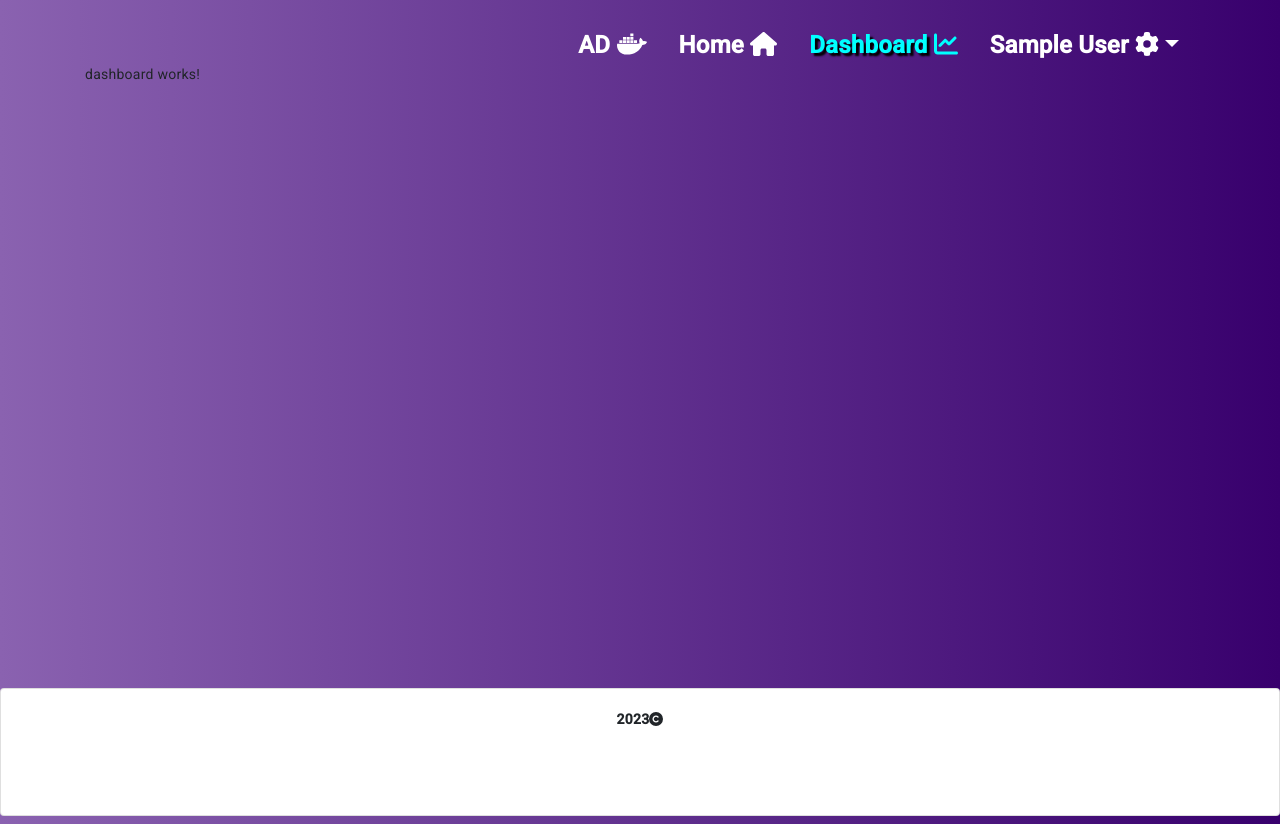
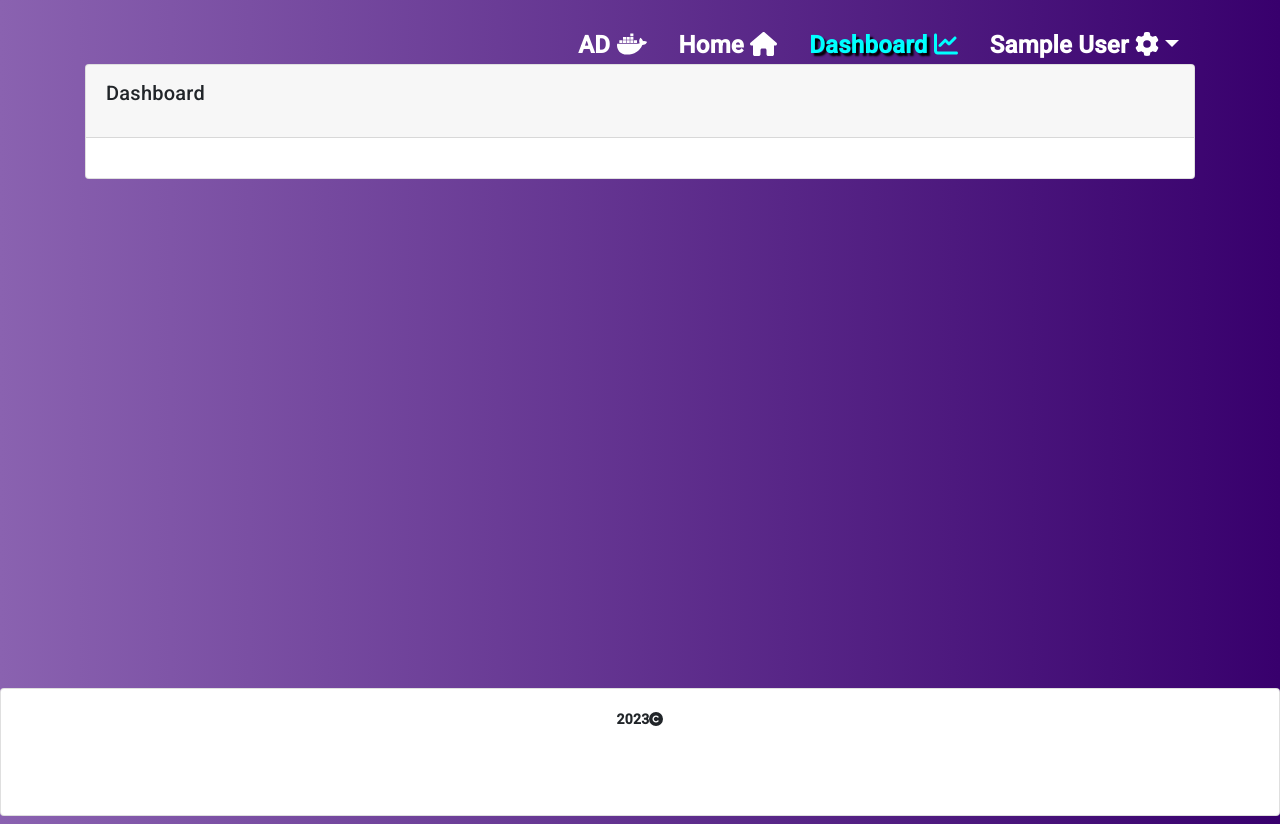
Before and after one commit to saucesar/automation_docker_gui, an Angular app: page /dashboard in a window 1280 px wide. Built offline with nearby package versions, Linux system fonts and the light colour scheme; sample sign-in values are in the browser's storage.

Commit message:
Card para dashboard

```diff
--- a/src/app/components/dashboard/dashboard.component.html
+++ b/src/app/components/dashboard/dashboard.component.html
@@ -1 +1,7 @@
-<p>dashboard works!</p>
+<div class="card">
+    <div class="card-header">
+        <h2 class="card-title">Dashboard</h2>
+    </div>
+    <div class="card-body">
+    </div>
+</div>
```
